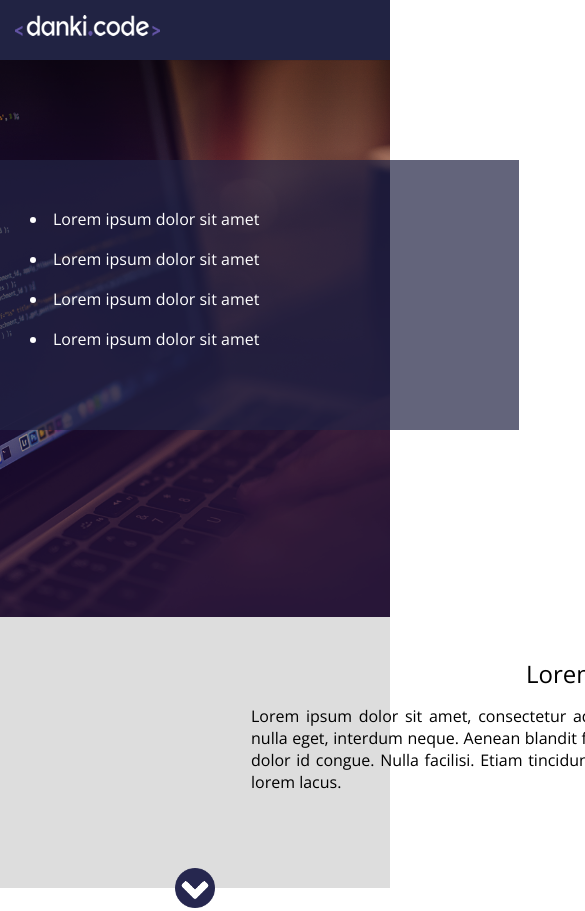
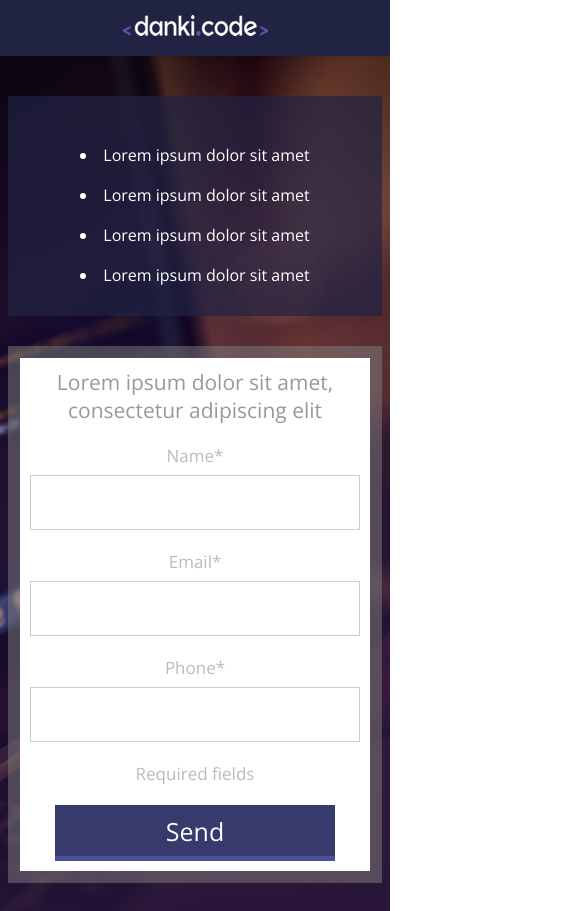
Before and after one commit to Jedid95/cursoFront-End, a plain HTML site: page Design Responsivo e Projeto 01/Projeto 01/index.html in a window 390 px wide. Shown: the top 911 px of the page, 585 px wide, since content can reach past the window. Drawn offline with nearby package versions, Linux system fonts and the light colour scheme.

Commit message:
responsive added

```diff
--- a/Design Responsivo e Projeto 01/Projeto 01/css/style.css
+++ b/Design Responsivo e Projeto 01/Projeto 01/css/style.css
@@ -14,14 +14,17 @@ html, body{
 }
 
 .center{
-    width: 1200px;
+    width: 100%;
     margin: 0 auto;
+    max-width: 1280px;
+
 }
 
 .header{
     width: 100%;
     height: 60px;
     background-color: #212343;
+    padding: 0 2%;
 }
 
 .header img{
@@ -30,6 +33,7 @@ html, body{
 
 .container-banner{
     width: 100%;
+    padding: 0 2%;
     height: 557px;
     background-image: url('../images/header_bg.png');
     background-size: cover;
@@ -123,7 +127,7 @@ html, body{
 }
 
 .container-2{
-    padding: 40px 0;
+    padding: 40px 2%;
     background-color: #ddd;
     text-align: center;
 }
@@ -133,7 +137,8 @@ html, body{
 }
 
 .container-2 p{
-    width: 698px;
+    width: 100%;
+    max-width: 768px;
     display: inline-block;
     text-align: justify;
     margin: 15px 0;
@@ -151,7 +156,7 @@ html, body{
 }
 
 .section-1{
-    padding: 90px 0;
+    padding: 90px 2%;
 }
 
 .section-1 h2{
@@ -191,3 +196,79 @@ html, body{
 .footer p{
     margin-top: 8px;
 }
+
+
+@media screen and (max-width: 1024px){
+    .header{
+        height: auto;
+        width: 100%;
+        text-align: center;
+        padding: 15px 2%;
+    }
+
+    .header img{
+        margin: 0;
+    }
+
+    .container-banner{
+        width: 100%;
+        padding: 40px 2%;
+        height: auto;
+        text-align: center;
+    }
+
+    .form{
+        max-width: 400px;
+        padding: 10px;
+        width: 60%;
+        height: 100%;
+        height: calc(100% + 30px);
+        top: 0;
+        float: right;
+        margin-top: 30px;
+
+    }
+
+    .container-list{
+        padding: 30px 0;
+        float: left;
+        width: 40%;
+        max-width: 500px;
+        margin-top: 30px;
+        height: auto;
+    }
+
+    .input-container input[type=text]{
+        width: 100%;
+        height: 55px;
+    }
+
+    .form input[type=submit]{
+        max-width: 280px;
+        height: 56px;
+        width: 100%;
+    }
+}
+
+@media screen and (max-width: 768px){
+    .container-list{
+        float: none;
+        width: 100%;
+        margin-top: 0;
+        display: inline-block;
+    }
+
+    .form{
+        float: none;
+        display: inline-block;
+        width: 100%;
+    }
+
+    .container-single{
+        width: 100%;
+        max-width: 600px;
+        padding: 30px 0;
+        float: none;
+        display: inline-block;
+    }
+}
--- a/Design Responsivo e Projeto 01/Projeto 01/index.html
+++ b/Design Responsivo e Projeto 01/Projeto 01/index.html
@@ -18,7 +18,7 @@
 
         <div class="container-banner">
             <div class="center">
-
+                <div>
                     <div class="container-list">
                         <ul>
                             <li>Lorem ipsum dolor sit amet</li>
@@ -27,7 +27,8 @@
                             <li>Lorem ipsum dolor sit amet</li>
                         </ul>
                     </div><!--container-list end-->
-
+                </div>
+                <div>
                     <div class="form">
                         <h2>Lorem ipsum dolor sit amet, consectetur adipiscing elit</h2>
                         <form>
@@ -53,6 +54,8 @@
                             </div><!--input-submit-container end-->
                         </form> <!--form end-->
                     </div><!--form end-->
+                </div>
+                <div class="clear"></div>
             </div><!--center end-->
         </div> <!--coontainer-banner end-->
 
```
Lines whose indentation alone changed are shown as unchanged.
